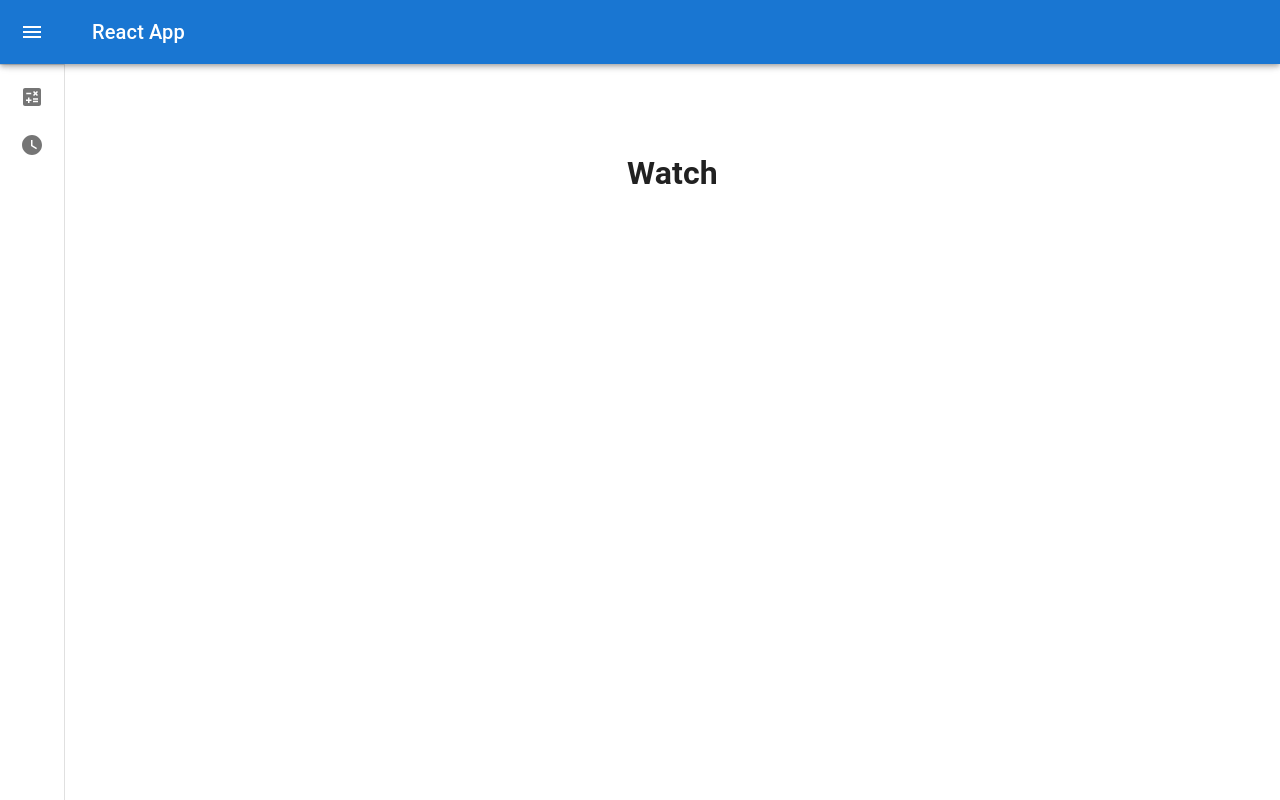
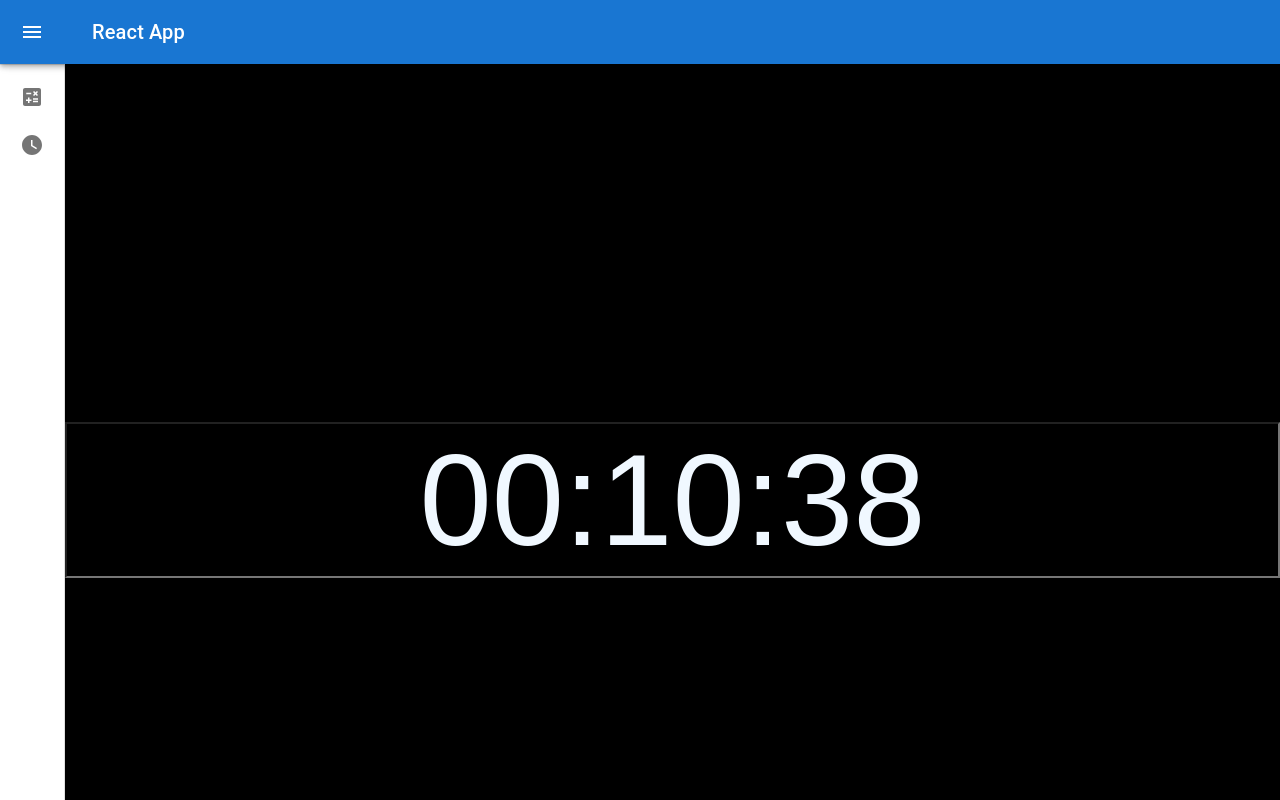
Before and after one commit to Matheus-Siilva-Souza/Estudo_react, a React (Create React App) app: page /digitalWatch in a window 1280 px wide. Shown: the top 800 px of the page. Built offline with nearby package versions, Linux system fonts and the light colour scheme.

Commit message:
Desenvolvimento da View Watch Digital

```diff
--- a/src/App.css
+++ b/src/App.css
@@ -1,3 +1,4 @@
+/*    CALCULATOR CSS     */
 .box {
   display: flex;
   flex-direction: column;
@@ -6,6 +7,7 @@
   border-style: ridge;
   border-width: 5px;
   border-color: black;
+  margin-top: 10%;
 }
 
 .title {
@@ -43,7 +45,7 @@
 #root {
   display: flex;
   justify-content: center;
-  margin-top: 10%;
+
 }
 
 .caracter {
@@ -63,3 +65,23 @@
   text-decoration: none;
   color: #212121;
 }
+
+
+/*    WATCH DIGITAL CSS     */
+
+.rel {
+  background-color: #000000;
+  width: 100%;
+  height: 1000px;
+  display: flex;
+  align-items: center;
+}
+
+.rel-input {
+  text-align: center;
+  background-color: #000000;
+  color: aliceblue;
+  width: 100%;
+  font-size: 130px;
+
+}
--- a/src/Views/digitalWatch.js
+++ b/src/Views/digitalWatch.js
@@ -1,7 +1,34 @@
-function DigitalWatch() {
+import { useState } from "react";
+import WatchVisor from "../components/watch";
+
+
+function DigitalWatch({ date }) {
+  const [hours, setHours] = useState();
+  setInterval(() => {
+    let currentData = new Date()
+    let hour = currentData.getHours();
+    let minutes = currentData.getMinutes();
+    let seconds = currentData.getSeconds();
+    if (hour < 10) {
+      hour = "0" + hour;
+    }
+    if (minutes < 10) {
+      minutes = "0" + minutes;
+    }
+    if (seconds < 10) {
+      seconds = "0" + seconds;
+    }
+
+    let hours = hour + ":" + minutes + ":" + seconds;
+    setHours(hours)
+  }, 1000);
+
   return (
-    <h1>Watch</h1>
+    <div className="rel">
+      <WatchVisor date={hours} />
+    </div>
   );
 }
 
+
 export default DigitalWatch;
--- a/src/components/menu.js
+++ b/src/components/menu.js
@@ -19,7 +19,6 @@ import ListItemText from '@mui/material/ListItemText';
 import WatchLaterIcon from '@mui/icons-material/WatchLater';
 import CalculateIcon from '@mui/icons-material/Calculate';
 import { Link } from 'react-router-dom';
-
 
 
 const drawerWidth = 240;
@@ -121,6 +120,7 @@ export default function MiniDrawer() {
           <Typography variant="h6" noWrap component="div">
             React App
           </Typography>
+
         </Toolbar>
       </AppBar>
       <Drawer variant="permanent" open={open}>
--- /dev/null
+++ b/src/components/watch.js
@@ -0,0 +1,8 @@
+function WatchVisor({ date }) {
+  return (
+      <input className="rel-input" value={date} />
+  );
+}
+
+
+export default WatchVisor;
```
